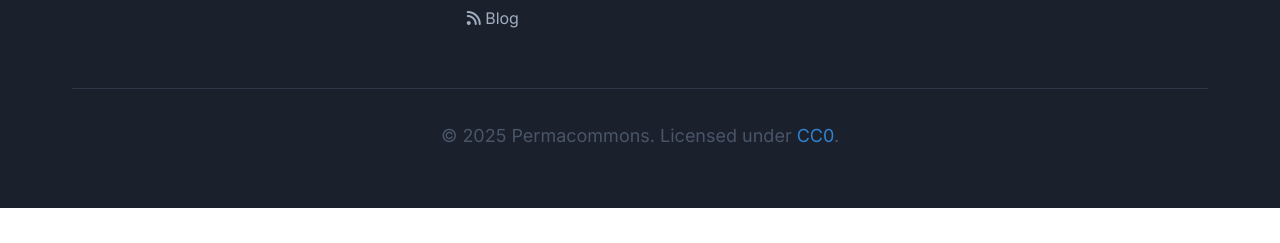
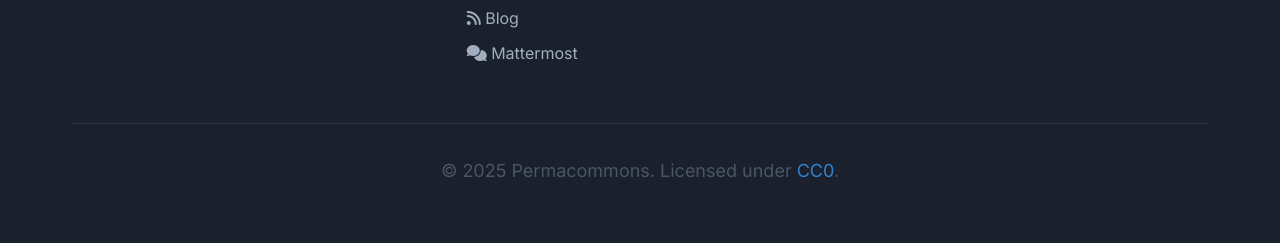
Before and after one commit to permacommons/permacommons.org, an Eleventy site: page src/index.njk in a window 1280 px wide. Shown: the part 2924-3167 px from the top of the page. Before the commit the page ends 3132 px from the top, so only its background shows below. Built offline with nearby package versions, Linux system fonts and the light colour scheme; Eleventy itself is replaced by a stand-in of ours; files that its build step writes are made by us from their sources.

Commit message:
Add Mattermost

```diff
--- a/src/_includes/layouts/base.njk
+++ b/src/_includes/layouts/base.njk
@@ -84,6 +84,7 @@
               <li><a href="https://bsky.app/profile/permacommons.org"><i class="fab fa-bluesky" aria-hidden="true"></i> Bluesky</a></li>
               <li><a href="mailto:info@permacommons.org"><i class="fas fa-envelope" aria-hidden="true"></i> Email</a></li>
               <li><a href="/blog/"><i class="fas fa-rss" aria-hidden="true"></i> Blog</a></li>
+              <li><a href="https://chat.halecraft.org/signup_user_complete/?id=pqyayc1khpdpugh9hh9y89nkpr&md=link&sbr=su"><i class="fas fa-comments" aria-hidden="true"></i> Mattermost</a></li>
             </ul>
           </div>
           <div class="footer-section">
```
